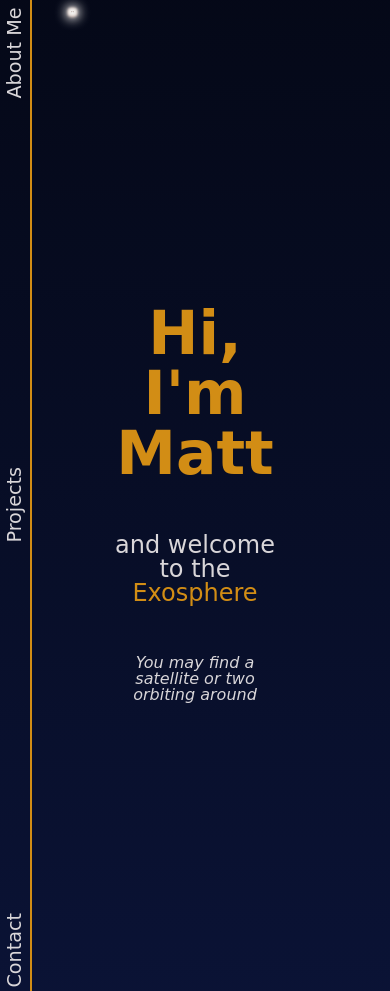
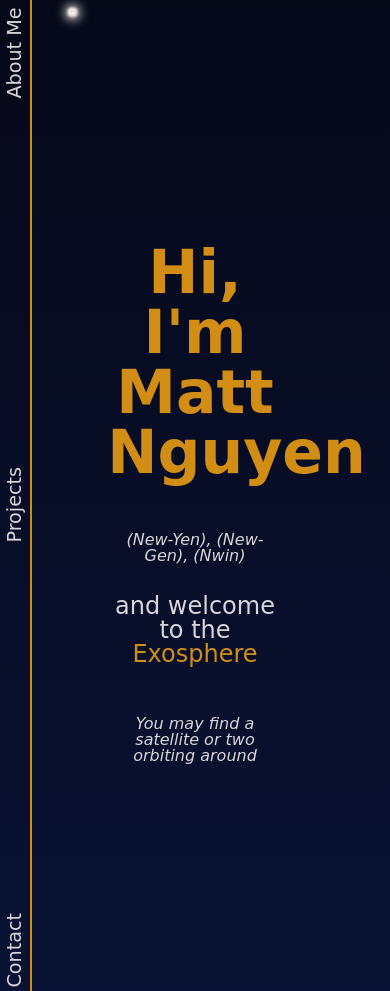
Before and after one commit to Peureki/portfolio, a PHP site: page /portfolio/ in a window 390 px wide. Shown: the part 797-1788 px from the top of the page. Run offline with PHP 8.4, Linux system fonts and the light colour scheme; some web fonts are replaced.

Commit message:
Finished the redesign of the portfolio!

```diff
--- a/index.php
+++ b/index.php
@@ -63,10 +63,14 @@
 		<div class = "exo-double-box">
 			<div class = "right-box" style = "border: none;">
 				<div class = "header">
-					<h1>Hi, I'm Matt <br><span id = "name"></span></h1>
+					<h1>Hi, I'm Matt <br>Nguyen<span id = "name"></span></h1>
 				</div>
 
-				<div class = "subheader">
+				<div class = "subdescription" style = "text-align: center;">
+					(New-Yen), (New-Gen), (Nwin)
+				</div>
+
+				<div class = "subheader" style = "margin-top: 30px;">
 					and welcome to the <span class = "highlight">Exosphere</span>
 				</div>
 
@@ -74,9 +78,6 @@
 					You may find a satellite or two orbiting around
 				</div>
 			</div>
-
-
-
 		</div>
 	</div>
 
@@ -176,13 +177,8 @@
 	-->
 
 	<div id = "mesosphere" class = "mesosphere">
-		<div class = "meteor-box">
-			<img src = "./images/rock-1.svg">
+		<div id = "apply-meteor">
 
-			<!-- Circle on the rock -->
-			<span></span>
-			<!-- Trail -->
-			<span></span>
 		</div>
 
 		<div id = "rocket-box" class = "rocket-box">
@@ -203,7 +199,7 @@
 
 				<div class = "slides-meso">
 					<div class = "slides-header">
-						<a href = "http:s//www.peuresearchcenter.com" target = "_blank"><u>Peuresearchcenter</u></a>
+						<a href = "https://www.peuresearchcenter.com" target = "_blank"><u>Peuresearchcenter</u></a>
 						<a href = "https://github.com/Peureki/peuresearchcenter" target = "_blank"><img src = "./images/github.png"></a>
 					</div>
 					<div class = "slides-subheader">
@@ -237,10 +233,20 @@
 	-->
 
 	<div id = "stratosphere" class = "stratosphere">
+		<div class = "weather-balloon-box">
+			<img src = "./images/weather-balloon.png">
+		</div>
 		<div class = "double-box">
 			<div class = "left-box">
 				<div class = "header">
 					Let's Work Together!
+				</div>
+
+				<div class = "sublist">
+					<span class = "align-left">Email: </span><span class = "align-right"><a href = "mailto: newyenmatt@gmail.com"><u>newyenmatt@gmail.com</u></a></span>
+					<br><span class = "align-left">LinkedIn: </span><span class = "align-right"><a href = "https://www.linkedin.com/in/mattnewyen/" target = "_blank"><u>/in/mattnewyen/</u></a></span>
+					<br><span class = "align-left">GitHub: </span><span class = "align-right"><a href = "https://github.com/Peureki" target = "_blank"><u>/Peureki</u></a></span>
+					<div style = "clear: both;"></div>
 				</div>
 
 				<div id = "contact" class = "contact-me">
@@ -351,7 +357,7 @@
 						<input type = "text" id = "cityInput" placeholder = "Chicago, IL" value = "Chicago, IL"></input>
 						<input type = "button" id = "cityButton" value = "Search" onclick = "getWeather('cityInput')"></input>
 					</div>
-					<h1 id = "cityName"> </h1>
+					<h1 id = "cityName" class = "city-name"> </h1>
 
 					<div class = "weather-info">
 						<div class = "weather-sector">
--- a/styles.css
+++ b/styles.css
@@ -124,6 +124,7 @@ Colors
 */
 :root{
     --border-color: #D28D15; /* Orange */
+    --hover-color: #D28D15;
     --text-color: #D9D6D9; /* Light gray */
     --link-color: #D9D6D9; /* Light gray */
     --sky-bkg-color: #D9DEE1; /* Light gray */
@@ -142,6 +143,8 @@ Colors
     --meso-bkg-color: linear-gradient(#1E4873, #4190A6); /* Darkish blue -> Turquoise */
     --strato-bkg-color: linear-gradient(#4190A6, #4D98EC); /* Turquoise -> light blue */
     --tropo-bkg-color: linear-gradient(#4D98EC, #B1D2F5); /* Light blue -> very light blue */
+
+    --tropo-text-color: black; /* Changes during day/night */
 
     --no-bkg-text-color: black;
     --desc-border-color: #D28D15; /* orange */
@@ -657,15 +694,15 @@ Colors
     padding-bottom: 50px;
     text-align: center;
 }
-.subheader{
+.subheader,
+.sublist{
     color: var(--text-color);
     font-size: clamp(1.5rem, 2vw, 3rem);
     padding-bottom: 50px;
     text-align: center;
 }
-.subheader{
-    top: 85%;
-    left: 10%;
+.sublist{
+    font-size: clamp(1rem, 1.5vw, 3rem);
 }
 .subdescription{
     color: var(--text-color);
--- a/weather.js
+++ b/weather.js
@@ -4,6 +4,7 @@ var body = document.body,
 	rainDiv = document.getElementById('apply-rain'),
 	bigCloudsDiv = document.getElementById('apply-big-clouds'),
 	loadingScreen = document.getElementById('loading-screen'),
+	meteorDiv = document.getElementById('apply-meteor'),
 	moonDiv = document.getElementById('moon'),
 	smallCloudsDiv = document.getElementById('apply-small-clouds'),
 	sunDiv = document.getElementById('sun'),
@@ -54,6 +55,9 @@ cssVar('thermo-bkg-color');
 cssVar('meso-bkg-color');
 cssVar('strato-bkg-color');
 cssVar('tropo-bkg-color');
+
+// Atmosphere other variables
+cssVar('tropo-text-color');
 
 // Other variables
 var randomNum,
@@ -323,6 +327,10 @@ function day(){
 	cssVar('meso-bkg-color', 'linear-gradient(#1E4873, #4190A6)');
 	cssVar('strato-bkg-color', 'linear-gradient(#4190A6, #4D98EC)');
 	cssVar('tropo-bkg-color', 'linear-gradient(#4D98EC, #B1D2F5)');
+
+	// Atmosphere other variables
+	cssVar('tropo-text-color', 'black');
+	console.log('its day time')
 }
 // Settings for night
 function night(){
@@ -341,6 +349,9 @@ function night(){
 	cssVar('meso-bkg-color', 'linear-gradient(#080F2A, #0B143A)');
 	cssVar('strato-bkg-color', 'linear-gradient(#0B143A, #0F1B4D)');
 	cssVar('tropo-bkg-color', 'linear-gradient(#0F1B4D, #142550)');
+
+	// Atmosphere other variables
+	cssVar('tropo-text-color', '#D9D6D9');
 }
 function clouds(cloudPercent){
 	defaults();
@@ -456,11 +467,10 @@ function rain(type){
 }
 
 function stars(){
-	console.log("stars")
 	html = '';
+	// If mobile, reduce number of stars
 	if (mobileWidth.matches) randomNum = getRandomNumberInRange(5, 10);
 	else randomNum = getRandomNumberInRange(10, 50); // # of stars
-
 	for (i = 0; i < randomNum; i++){
 		html += `
 			<div class = "star" style = "top: ${getRandomNumberInRange(0,40)}%; left: ${getRandomNumberInRange(0,100)}%; animation-delay: ${getRandomNumberInRange(0,5)}s;">
@@ -474,6 +484,70 @@ function stars(){
 	}
 }
 stars();
+
+function meteors(){
+	html = '';
+	var rotation;
+	// Depending on the size of the screen, change the angle of the meteors so they look better
+	if (mobileWidth.matches){
+		rotation = "rotate(-25deg);"
+	} else {
+		rotation = "rotate(25deg);"
+	}
+	randomNum = getRandomNumberInRange(20, 50); // # of meteors
+	for (i = 0; i < randomNum; i++){
+		html += `
+			<div class = "meteor-box" style = "transform: ${rotation}">
+				<img src = "./images/rock-1.svg">
+
+				<!-- Circle on the rock -->
+				<span></span>
+				<!-- Trail -->
+				<span></span>
+			</div>
+		`;
+		meteorDiv.innerHTML = html;
+	}
+	// Animate meteors
+	// Have to make 2nd loop b/c they all need to spawn first
+	var randomTop, randomLeft;
+
+	for (i = 0; i < meteorDiv.children.length; i++){
+		randomTop = getRandomNumberInRange(0, 80);
+		randomLeft = getRandomNumberInRange(50, 90);
+
+		meteorDiv.children[i].animate([
+			{
+				opacity: 0,
+				top: randomTop + "%",
+				left: randomLeft + "%",
+			},
+			{
+				opacity: 1,
+				top: randomTop + (randomTop*0.10) + "%",
+				left: randomLeft - (randomLeft*0.10) + "%",
+				offset: 0.1,
+			},
+			{
+				opacity: 0,
+				top: randomTop + (randomTop*0.90) + "%",
+				left: randomLeft - (randomLeft*0.90) + "%",
+				offset: 0.90,
+			},
+			{
+				opacity: 0,
+				top: randomTop + randomTop + "%",
+				left: randomLeft - randomLeft + "%",
+				left: "100%",
+			}
+		], {
+			duration: getRandomNumberInRange(10000, 20000),
+			delay: getRandomNumberInRange(0,60000),
+			iterations: Infinity
+		});
+	}
+}
+meteors();
 
 // Format the time to display in days, hours, minutes, and seconds
 // Parameters: time, HTML IDs of days, hours, mins, seconds
@@ -516,6 +590,7 @@ passionDesc.style.right = "-100%";
 projects.style.left = "-100%";
 projectDesc.style.right = "-100%";
 */
+/*
 var groundDiv = document.getElementById('ground');
 // When user scrolls, initite this function to show elements at specific points of an element's top position
 body.addEventListener("scroll", throttle(scrollAnimation, 200));
@@ -619,7 +694,8 @@ function throttle(fn, delay){
 		}
 	}
 }
-
+*/
+/*
 var text1 = "(New-Yen)",
 	text2 = "(New-Gen)",
 	text3 = "(Nwin)",
@@ -642,7 +718,7 @@ function typeWriter(){
 				enterName.innerHTML += text1.charAt(counter);
 				counter++;
 				setTimeout(create1, 50);
-				if (counter == text1.length){
+				if (counter == text1.length-1){
 					counterCheck1 = 1;
 					typeWriter();
 				}
@@ -736,7 +812,7 @@ function typeWriter(){
 	}
 }
 setTimeout(typeWriter, 1000);
-
+*/
 var tree = document.getElementById('apply-tree'),
 	cityInput = document.getElementById('cityInput'),
 	sky = document.getElementById('troposphere');
```
Also changed, not shown: other parts of styles.css (+50 -6 lines), images/github.png, images/weather-balloon.png (added).
